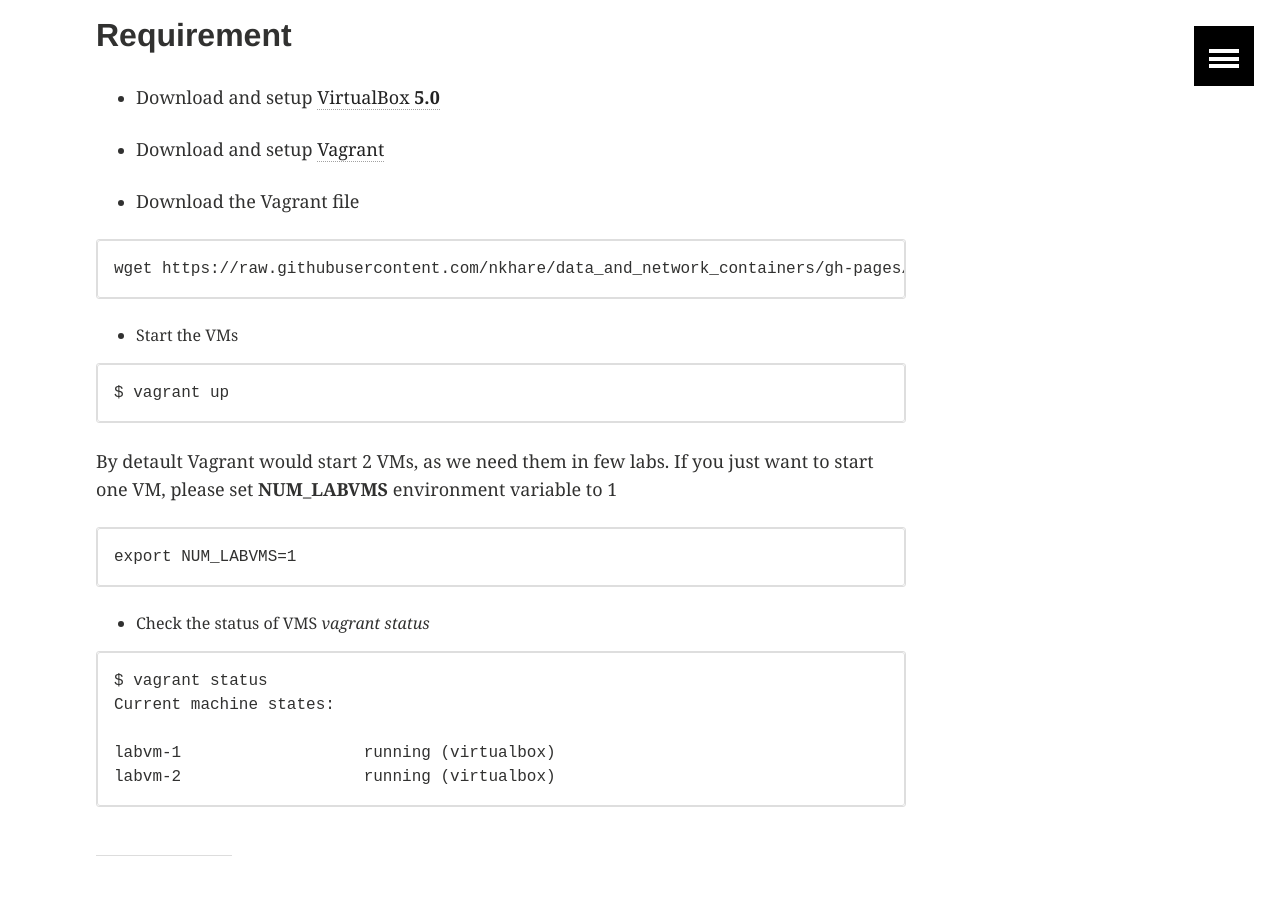
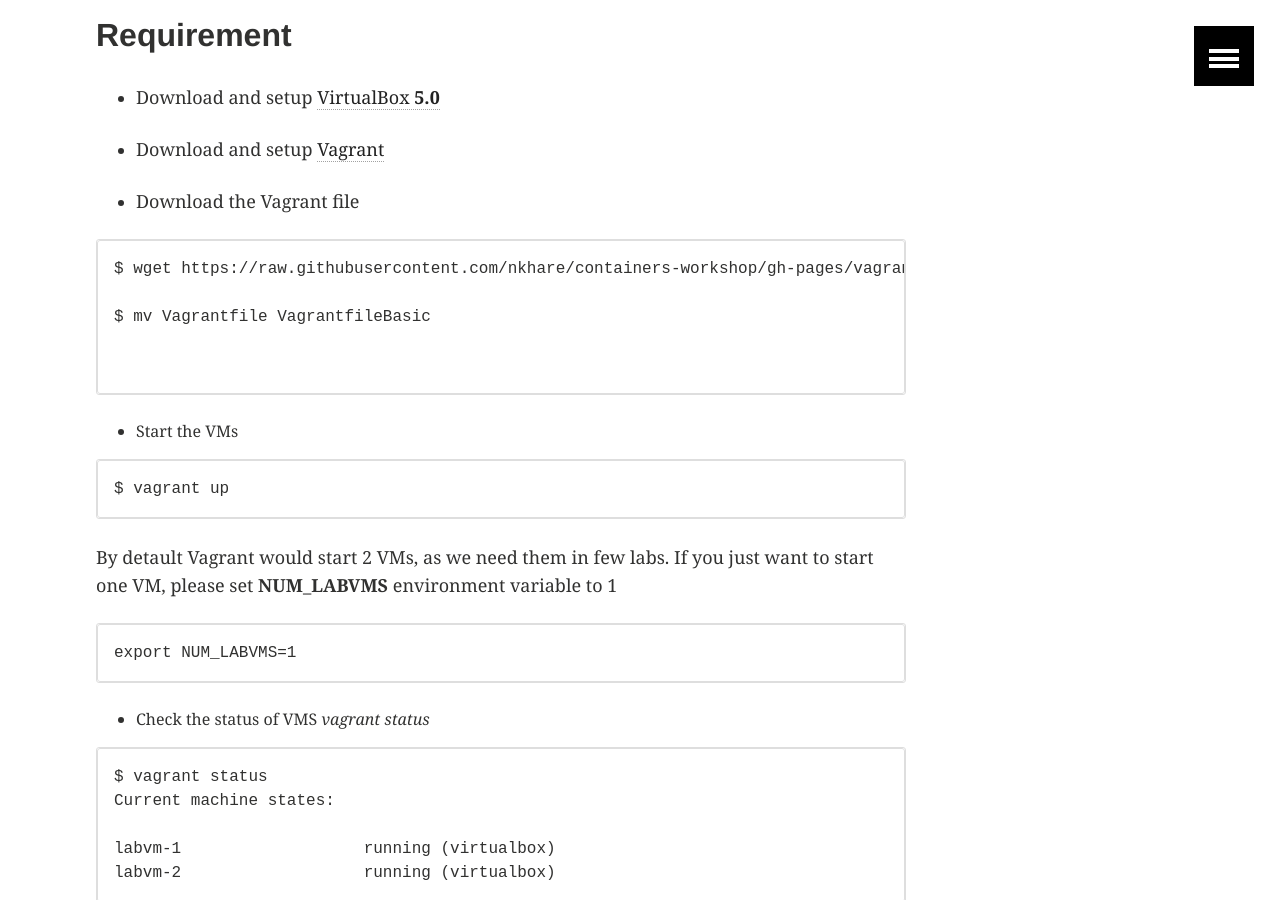
Before and after one commit to shradha09/containers-workshop, a Jekyll site: the page built from _posts/handson/2015-09-29-Setup.markdown, in a window 1280 px wide and 900 px high, scrolled down 456 px. Built offline with Jekyll 4.4.1, drawn with Linux system fonts in a browser that asks for light colours; comment, search, counter and statistics services are not loaded.

Commit message:
Setup-markdown Udpdated

````diff
--- a/_posts/handson/2015-09-29-Setup.markdown
+++ b/_posts/handson/2015-09-29-Setup.markdown
@@ -21,7 +21,11 @@ To have the self contained and easy to setup lab environment, I have created the
 - Download  the Vagrant file
 
 ```
-wget https://raw.githubusercontent.com/nkhare/data_and_network_containers/gh-pages/Vagrantfile
+$ wget https://raw.githubusercontent.com/nkhare/containers-workshop/gh-pages/vagrantfiles/VagrantfileBasic
+
+$ mv Vagrantfile VagrantfileBasic
+
+
 ```
 
 - Start the VMs
````
